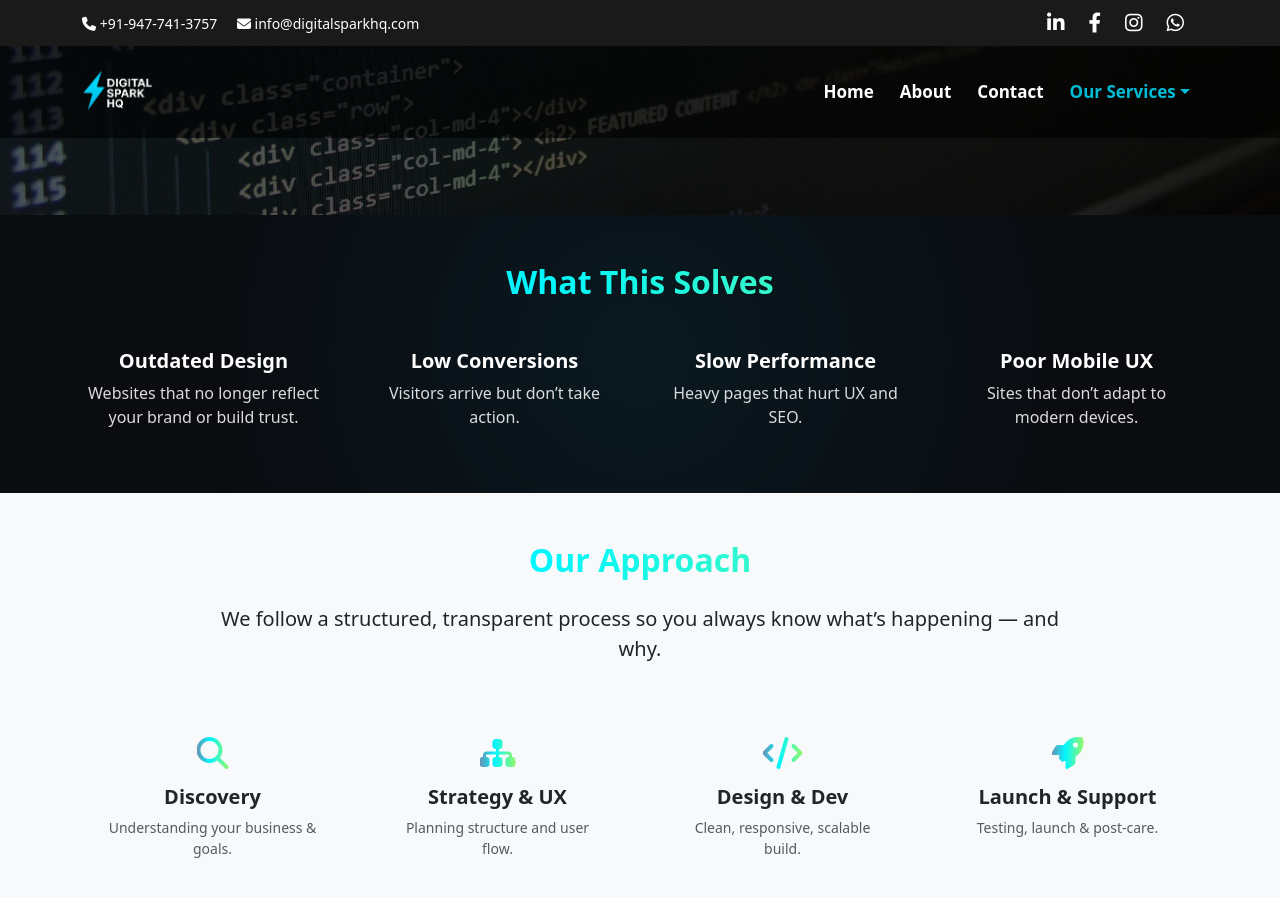
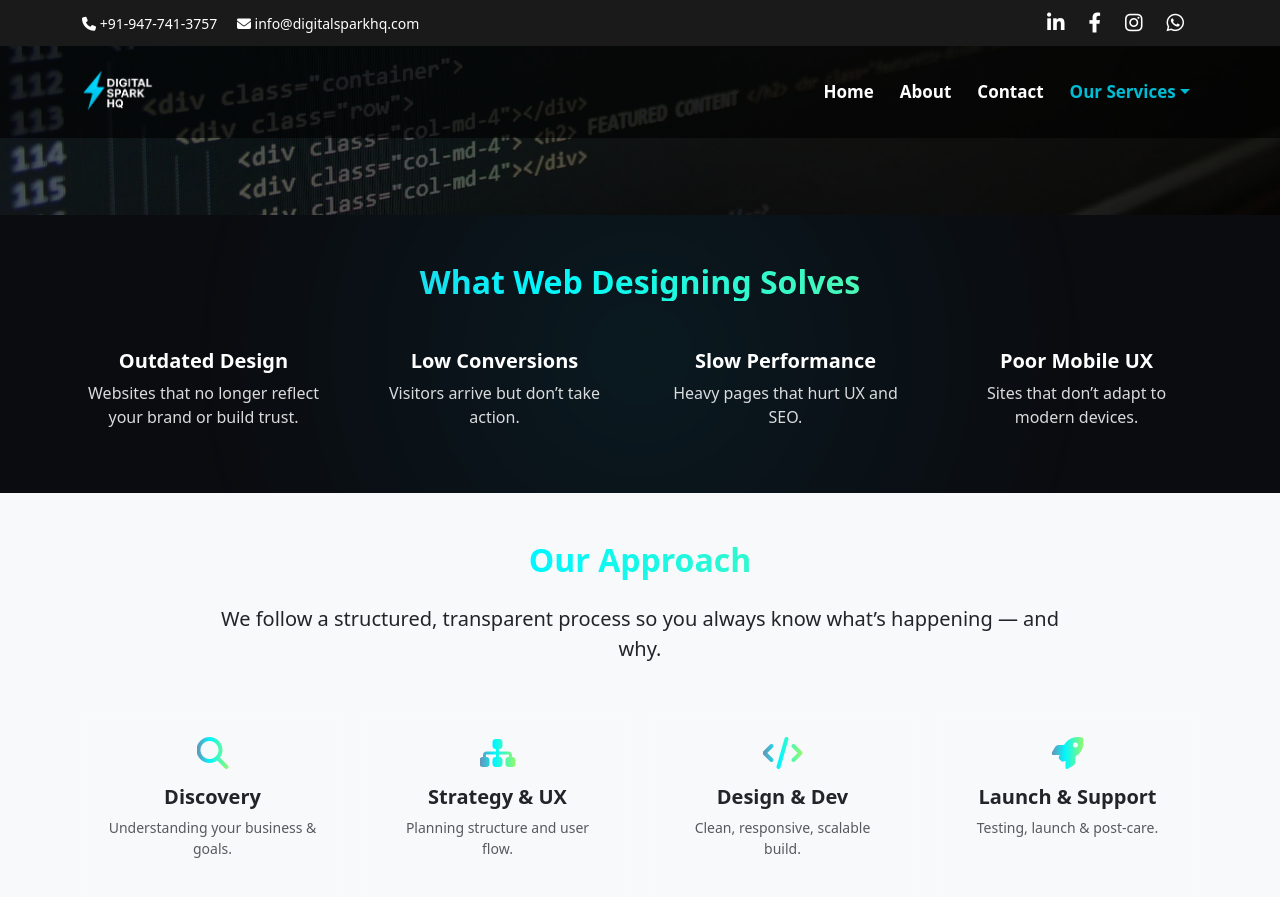
Before and after one commit to Iambiswajit-C/digitalsparkhq, a Jekyll site: the page built from services/web-design/index.md, in a window 1280 px wide and 900 px high, scrolled down 595 px. Shown: the top 897 px of the window. Built offline with Jekyll 4.4.1, drawn with Linux system fonts in a browser that asks for light colours.

Commit message:
Update index.md

```diff
--- a/services/web-design/index.md
+++ b/services/web-design/index.md
@@ -21,14 +21,14 @@ description: "High-performance web design and development services that help bus
   </div>
 </section>
 
-<!-- What This Solves -->
+<!-- What Web Designing Solves -->
 <section id="service-solves" class="py-5 text-white position-relative">
   <div class="service-dark-bg"></div>
   <div class="service-vision-bg"></div>
 
   <div class="container position-relative z-2 fade-in">
     <h2 class="fw-bold mb-5 gradient-text text-center">
-      What This Solves
+      What Web Designing Solves
     </h2>
 
     <div class="row g-5 text-center">
```
